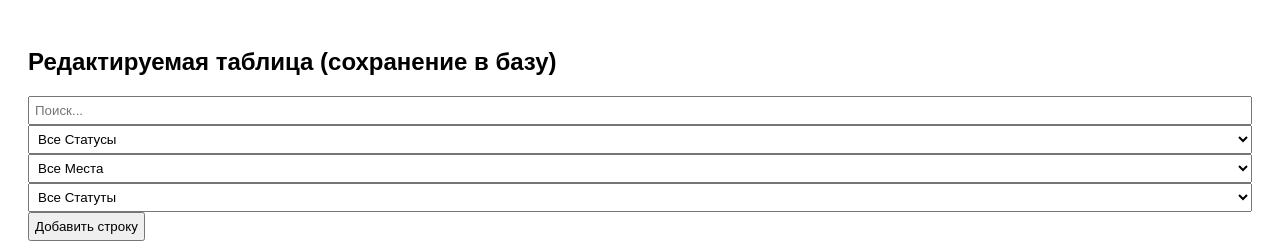
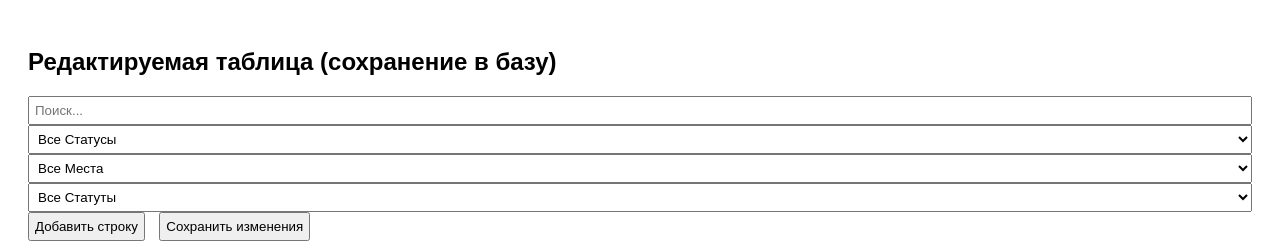
Before and after one commit to randat24/flask-radio_2, a Flask app: page / in a window 1280 px wide. Shown: the top 251 px of the page. Run offline with Flask 3, Linux system fonts and the light colour scheme; data that the repository does not hold is empty.

Commit message:
Add files via upload

```diff
--- a/templates/index.html
+++ b/templates/index.html
@@ -31,6 +31,7 @@
       <option>Дежурная</option>
     </select>
     <button onclick="addRow()">Добавить строку</button>
+    <button onclick="saveData()">Сохранить изменения</button>
   </div>
 
   <table id="radioTable">
```
